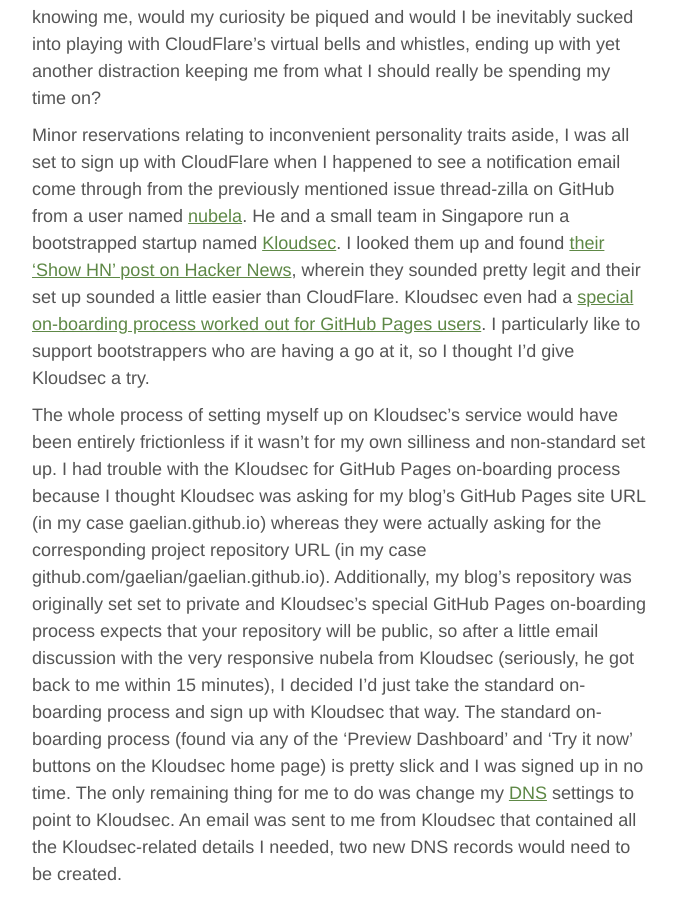
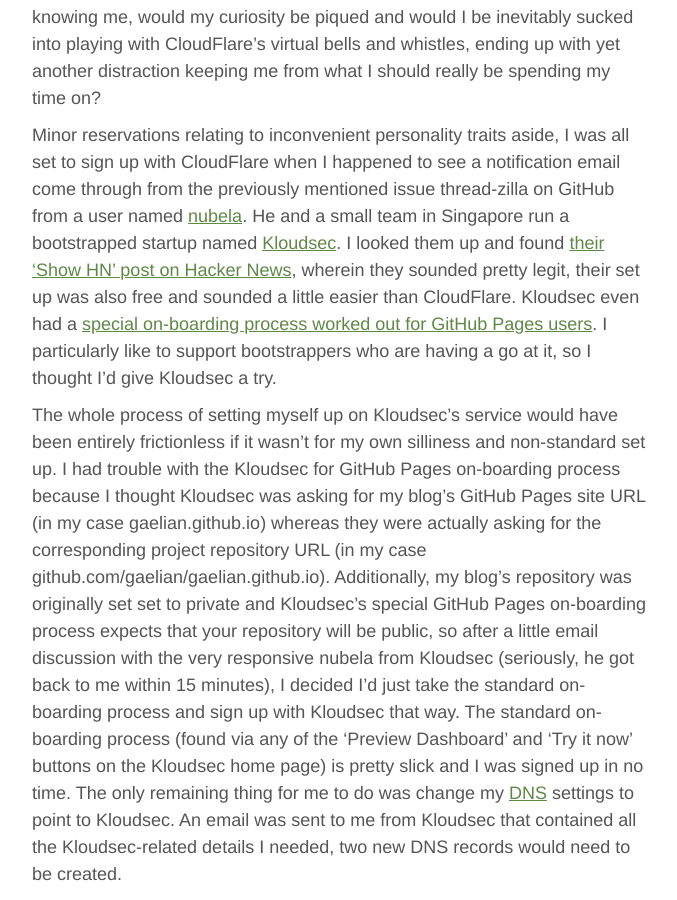
Before and after one commit to gaelian/blog-binary-balance, a Jekyll site: the page built from _posts/2016-03-27-jekylls-and-cdns-and-github-pages-oh-my.md, in a window 1280 px wide and 900 px high, scrolled down 3142 px. Shown: the whole window, without its empty margins (138-815 px from the left). Built offline with Jekyll 4.4.1, drawn with Linux system fonts in a browser that asks for light colours; nearby versions of some CDN libraries; comment, search, counter and statistics services are not loaded.

Commit message:
Updated wording for clarity.

```diff
--- a/_posts/2016-03-27-jekylls-and-cdns-and-github-pages-oh-my.md
+++ b/_posts/2016-03-27-jekylls-and-cdns-and-github-pages-oh-my.md
@@ -57,7 +57,7 @@
 
 Netlify seemed pretty good, except that on their free plan your site gets a ‘Netlify Callout’ appended to it, which looks like [a little tab that pops up at the bottom right of your site’s pages](https://callout.netlify.com/) and I wasn’t too keen on that sort of thing if I could avoid it. Looking at CloudFlare, I found them more congenial. [CloudFlare say they provide SSL support](https://www.cloudflare.com/ssl/), apparently without needing to advertise at the bottom right corner of your site and I really couldn’t think of a reason not to go with them other than perhaps that it seemed like CloudFlare were providing a lot more other services that I currently don’t need for my little blog. Could this add complexity I didn’t need? Or at the very least, knowing me, would my curiosity be piqued and would I be inevitably sucked into playing with CloudFlare’s virtual bells and whistles, ending up with yet another distraction keeping me from what I should really be spending my time on?
 
-Minor reservations relating to inconvenient personality traits aside, I was all set to sign up with CloudFlare when I happened to see a notification email come through from the previously mentioned issue thread-zilla on GitHub from a user named [nubela](https://github.com/isaacs/github/issues/156#issuecomment-193166403). He and a small team in Singapore run a bootstrapped startup named [Kloudsec](https://kloudsec.com/). I looked them up and found [their ‘Show HN’ post on Hacker News](https://news.ycombinator.com/item?id=10899461), wherein they sounded pretty legit and their set up sounded a little easier than CloudFlare. Kloudsec even had a [special on-boarding process worked out for GitHub Pages users](https://kloudsec.com/github-pages/new). I particularly like to support bootstrappers who are having a go at it, so I thought I’d give Kloudsec a try.
+Minor reservations relating to inconvenient personality traits aside, I was all set to sign up with CloudFlare when I happened to see a notification email come through from the previously mentioned issue thread-zilla on GitHub from a user named [nubela](https://github.com/isaacs/github/issues/156#issuecomment-193166403). He and a small team in Singapore run a bootstrapped startup named [Kloudsec](https://kloudsec.com/). I looked them up and found [their ‘Show HN’ post on Hacker News](https://news.ycombinator.com/item?id=10899461), wherein they sounded pretty legit, their set up was also free and sounded a little easier than CloudFlare. Kloudsec even had a [special on-boarding process worked out for GitHub Pages users](https://kloudsec.com/github-pages/new). I particularly like to support bootstrappers who are having a go at it, so I thought I’d give Kloudsec a try.
 
 The whole process of setting myself up on Kloudsec’s service would have been entirely frictionless if it wasn’t for my own silliness and non-standard set up. I had trouble with the Kloudsec for GitHub Pages on-boarding process because I thought Kloudsec was asking for my blog’s GitHub Pages site URL (in my case gaelian.github.io) whereas they were actually asking for the corresponding project repository URL (in my case github.com/gaelian/gaelian.github.io). Additionally, my blog’s repository was originally set set to private and Kloudsec’s special GitHub Pages on-boarding process expects that your repository will be public, so after a little email discussion with the very responsive nubela from Kloudsec (seriously, he got back to me within 15 minutes), I decided I’d just take the standard on-boarding process and sign up with Kloudsec that way. The standard on-boarding process (found via any of the ‘Preview Dashboard’ and ‘Try it now’ buttons on the Kloudsec home page) is pretty slick and I was signed up in no time. The only remaining thing for me to do was change my [DNS](https://en.wikipedia.org/wiki/Domain_Name_System) settings to point to Kloudsec. An email was sent to me from Kloudsec that contained all the Kloudsec-related details I needed, two new DNS records would need to be created.
 
```
